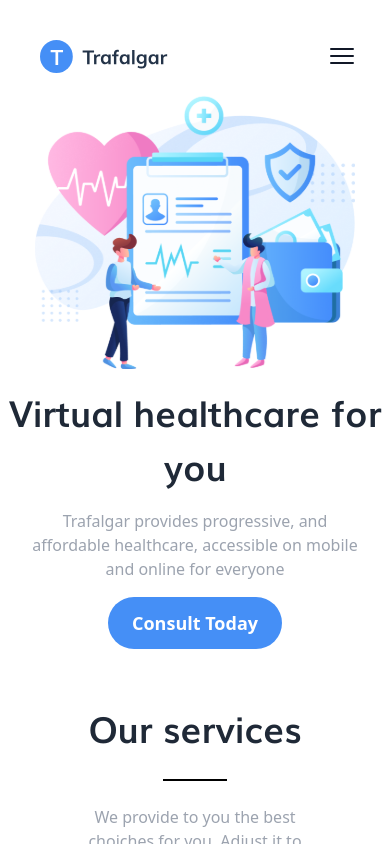
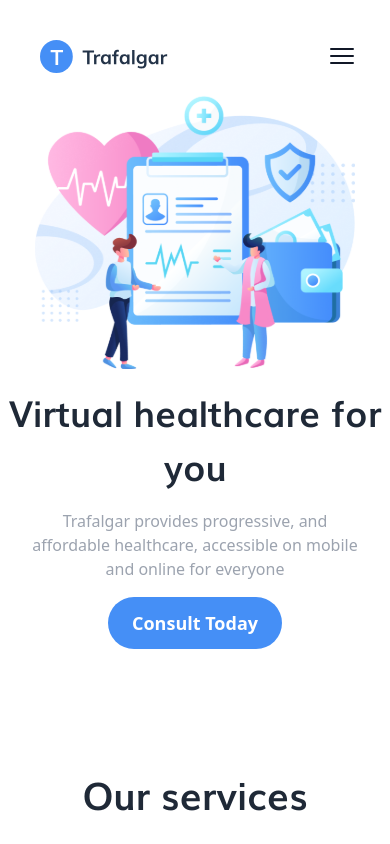
Before and after one commit to hennanedouaa/Trafalgar-landing-page, a React (Vite) app: page / in a window 390 px wide. Built offline with nearby package versions, Linux system fonts and the light colour scheme; what tailwindcss-aspect-ratio would draw is missing.

Commit message:
fixed th sizing

```diff
--- a/src/Components/About.jsx
+++ b/src/Components/About.jsx
@@ -3,7 +3,7 @@ import ill from "../assets/images/about.svg";
 
 export default function About() {
     return (
-        <div className="flex flex-col-reverse  lg:flex-row  items-center pb-5 ">
+        <div className="flex flex-col-reverse h-auto  mb-16 lg:flex-row  items-center pb-5 ">
 <div className="flex flex-col gap-4  mt-4 justify-center items-center lg:items-start lg:ml-32 mb-8 sm:mb-0 text-center lg:text-left">
     <p className="text-gray-800 text-[36px]  font-Muli font-bold lg:text-[52px]">
         Virtual healthcare for you
--- a/src/Components/Services.jsx
+++ b/src/Components/Services.jsx
@@ -11,7 +11,7 @@ export default function Services(){
     return(
         <div className="mx-12">
  <div className="flex flex-col justify-center">
-<p className="text-gray-800 text-[36px]  font-Muli font-bold lg:text-[52px]">Our services</p>
+<p className="text-gray-800 text-[38px]  font-Muli font-bold lg:text-[52px]">Our services</p>
 <hr className="border-b-[1px] border-black w-16 self-center mt-6"/>
 <p className="text-gray-400 lg:mt-4 lg:text-xl mx-8 my-6">We provide to you the best choiches for you. Adjust it to your health needs and make sure your undergo treatment with our highly qualified doctors you can consult with us which type of service is suitable for your health</p>
 </div>
```
